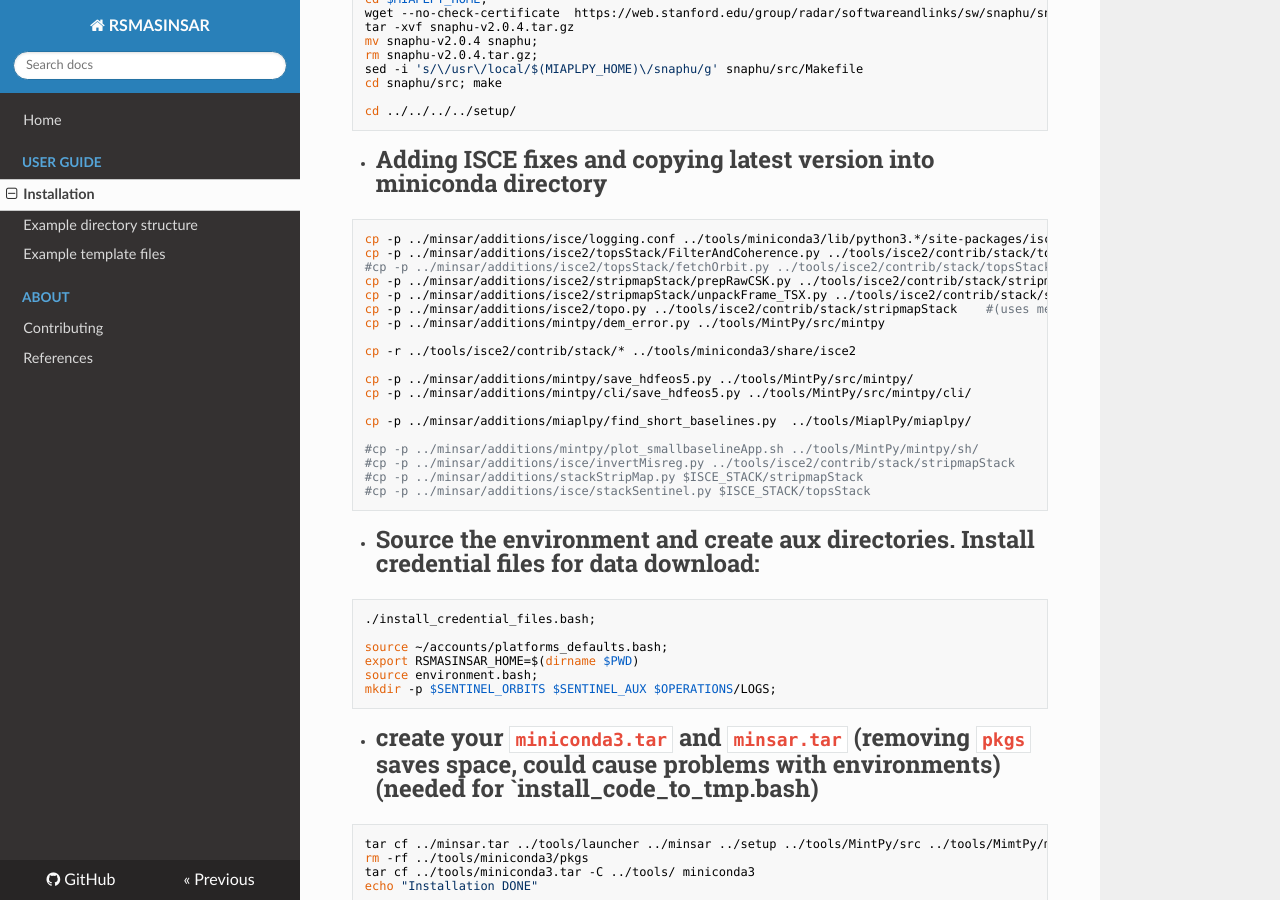
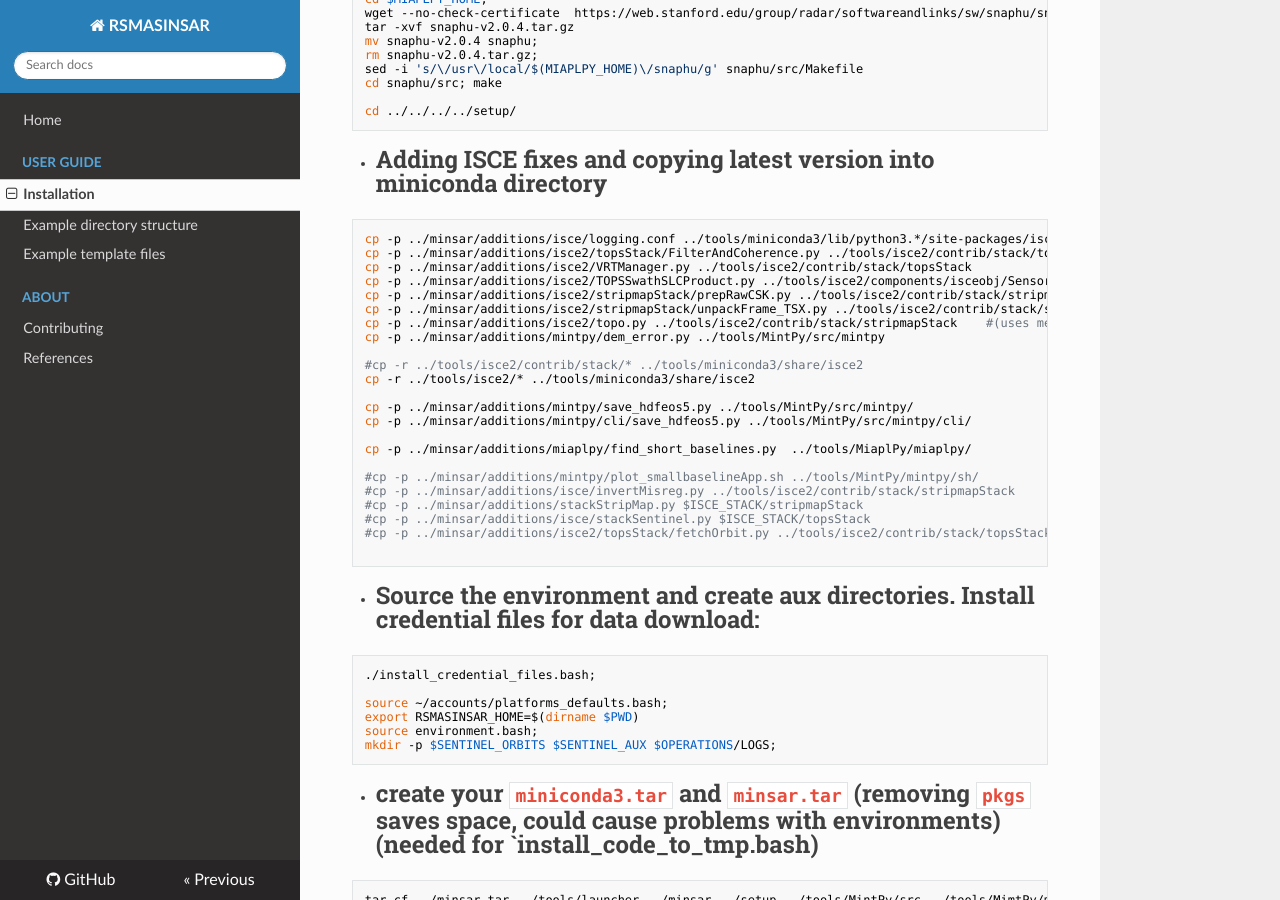
Before and after one commit to geodesymiami/rsmas_insar, an MkDocs documentation site: the page built from docs/installation.md, in a window 1280 px wide and 900 px high, scrolled down 1308 px. Built offline with MkDocs 1.6.1, drawn with Linux system fonts in a browser that asks for light colours; nearby versions of some CDN libraries.

Commit message:
Update installation.md

````diff
--- a/docs/installation.md
+++ b/docs/installation.md
@@ -80,13 +80,15 @@ cd ../../../../setup/
 ```
 cp -p ../minsar/additions/isce/logging.conf ../tools/miniconda3/lib/python3.*/site-packages/isce/defaults/logging/logging.conf
 cp -p ../minsar/additions/isce2/topsStack/FilterAndCoherence.py ../tools/isce2/contrib/stack/topsStack
-#cp -p ../minsar/additions/isce2/topsStack/fetchOrbit.py ../tools/isce2/contrib/stack/topsStack
+cp -p ../minsar/additions/isce2/VRTManager.py ../tools/isce2/contrib/stack/topsStack                          # 1/23 np.int issue
+cp -p ../minsar/additions/isce2/TOPSSwathSLCProduct.py ../tools/isce2/components/isceobj/Sensor/TOPS          # 1/23 np.int issue
 cp -p ../minsar/additions/isce2/stripmapStack/prepRawCSK.py ../tools/isce2/contrib/stack/stripmapStack
 cp -p ../minsar/additions/isce2/stripmapStack/unpackFrame_TSX.py ../tools/isce2/contrib/stack/stripmapStack
 cp -p ../minsar/additions/isce2/topo.py ../tools/isce2/contrib/stack/stripmapStack    #(uses method isce instead of gdal)
 cp -p ../minsar/additions/mintpy/dem_error.py ../tools/MintPy/src/mintpy
 
-cp -r ../tools/isce2/contrib/stack/* ../tools/miniconda3/share/isce2
+#cp -r ../tools/isce2/contrib/stack/* ../tools/miniconda3/share/isce2
+cp -r ../tools/isce2/* ../tools/miniconda3/share/isce2
 
 cp -p ../minsar/additions/mintpy/save_hdfeos5.py ../tools/MintPy/src/mintpy/
 cp -p ../minsar/additions/mintpy/cli/save_hdfeos5.py ../tools/MintPy/src/mintpy/cli/
@@ -97,6 +99,8 @@ cp -p ../minsar/additions/miaplpy/find_short_baselines.py  ../tools/MiaplPy/miap
 #cp -p ../minsar/additions/isce/invertMisreg.py ../tools/isce2/contrib/stack/stripmapStack
 #cp -p ../minsar/additions/stackStripMap.py $ISCE_STACK/stripmapStack
 #cp -p ../minsar/additions/isce/stackSentinel.py $ISCE_STACK/topsStack
+#cp -p ../minsar/additions/isce2/topsStack/fetchOrbit.py ../tools/isce2/contrib/stack/topsStack
+
 ```
 
 * #Source the environment and create aux directories. Install credential files for data download:
````
